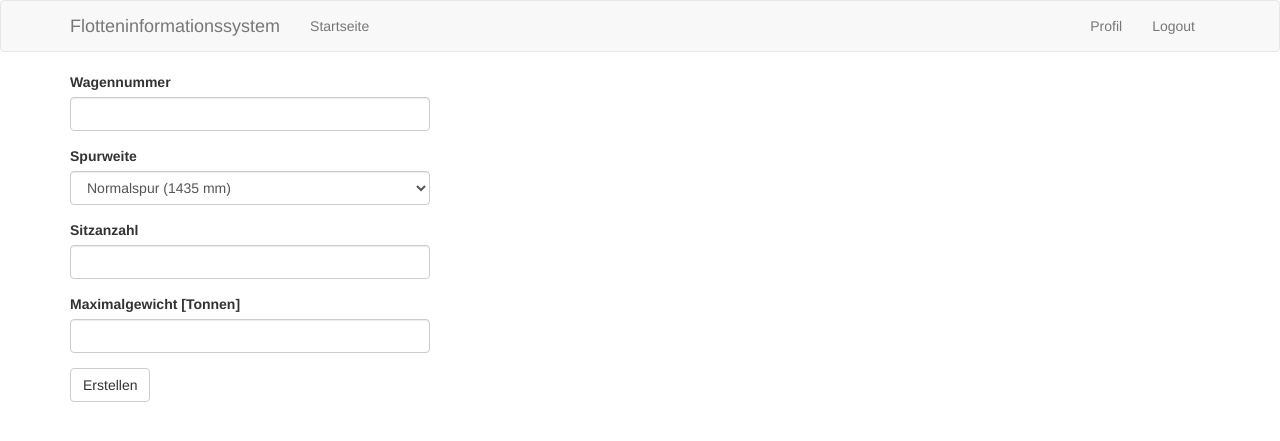
After one commit to brudi4550/PR_DKE_WS21, a Flask app: page /Wagen_erstellen/1 in a window 1280 px wide. The commit adds this page. Shown: the top 441 px of the page. Run offline with Flask 2, Linux system fonts and the light colour scheme; a user stored in the database is signed in; tables that the repository leaves empty hold one stand-in row (values such as "Sample post"); some libraries are stand-ins or nearby versions.

Commit message:
Formular und Templates aktualisiert

```diff
--- a/Flottensystem/app/forms.py
+++ b/Flottensystem/app/forms.py
@@ -1,7 +1,7 @@
 from flask_wtf import FlaskForm
-from wtforms import StringField, PasswordField, BooleanField, SubmitField, TextAreaField, SelectField
+from wtforms import StringField, PasswordField, BooleanField, SubmitField, SelectField
 from wtforms.validators import DataRequired, ValidationError, Email, EqualTo, Length
-from app.models import Mitarbeiter
+from app.models import Mitarbeiter, Wagen
 
 
 class LoginForm(FlaskForm):
@@ -28,7 +28,7 @@ class RegistrationForm(FlaskForm):
                 raise ValidationError('Die Mitarbeiternummer muss eine achtstellige Zahl sein und darf keine Buchstaben enthalten!')
         user = Mitarbeiter.query.filter_by(mitarbeiterNr=mitarbeiterNr.data).first()
         if user is not None:
-            raise ValidationError('Diese Mitarbeiternummer ist bereits vergeben. Bitte geben sie eine andere Mitarbeiternummer ein.')
+            raise ValidationError('Diese Mitarbeiternummer ist bereits vergeben! Bitte geben sie eine andere Mitarbeiternummer ein.')
 
     def validate_svnr(self, svnr):
         for character in svnr.data:
@@ -36,12 +36,12 @@ class RegistrationForm(FlaskForm):
                 raise ValidationError('Die Sozialversicherungsnummer muss eine zehnstellige Zahl sein und darf keine Buchstaben enthalten!')
         user = Mitarbeiter.query.filter_by(svnr=svnr.data).first()
         if user is not None:
-            raise ValidationError('Diese Sozialversicherungsnummer ist bereits vergeben. Bitte geben sie eine andere Sozialversicherungsnummer ein.')
+            raise ValidationError('Diese Sozialversicherungsnummer ist bereits vergeben! Bitte geben sie eine andere Sozialversicherungsnummer ein.')
 
     def validate_email(self, email):
         user = Mitarbeiter.query.filter_by(email=email.data).first()
         if user is not None:
-            raise ValidationError('Diese Email ist bereits vergeben. Bitte geben sie eine andere Email Adresse ein.')
+            raise ValidationError('Diese Email ist bereits vergeben! Bitte geben sie eine andere Email Adresse ein.')
 
 class RegistrationFormZugpersonal(FlaskForm):
     mitarbeiterNr = StringField('Mitarbeiternummer', validators=[DataRequired(), Length(min=8, max=8)])
@@ -61,7 +61,7 @@ class RegistrationFormZugpersonal(FlaskForm):
                 raise ValidationError('Die Mitarbeiternummer muss eine achtstellige Zahl sein und darf keine Buchstaben enthalten!')
         user = Mitarbeiter.query.filter_by(mitarbeiterNr=mitarbeiterNr.data).first()
         if user is not None:
-            raise ValidationError('Diese Mitarbeiternummer ist bereits vergeben. Bitte geben sie eine andere Mitarbeiternummer ein.')
+            raise ValidationError('Diese Mitarbeiternummer ist bereits vergeben! Bitte geben sie eine andere Mitarbeiternummer ein.')
 
     def validate_svnr(self, svnr):
         for character in svnr.data:
@@ -69,12 +69,12 @@ class RegistrationFormZugpersonal(FlaskForm):
                 raise ValidationError('Die Sozialversicherungsnummer muss eine zehnstellige Zahl sein und darf keine Buchstaben enthalten!')
         user = Mitarbeiter.query.filter_by(svnr=svnr.data).first()
         if user is not None:
-            raise ValidationError('Diese Sozialversicherungsnummer ist bereits vergeben. Bitte geben sie eine andere Sozialversicherungsnummer ein.')
+            raise ValidationError('Diese Sozialversicherungsnummer ist bereits vergeben! Bitte geben sie eine andere Sozialversicherungsnummer ein.')
 
     def validate_email(self, email):
         user = Mitarbeiter.query.filter_by(email=email.data).first()
         if user is not None:
-            raise ValidationError('Diese Email ist bereits vergeben. Bitte geben sie eine andere Email Adresse ein.')
+            raise ValidationError('Diese Email ist bereits vergeben! Bitte geben sie eine andere Email Adresse ein.')
 
 
 class EmptyForm(FlaskForm):
@@ -102,7 +102,7 @@ class EditProfileForm(FlaskForm):
         if int(mitarbeiterNr.data) != self.original_mitarbeiterNr: # Da es sich beim übergebenen Parameter mitarbeiterNr um einen StringField handelt, muss dieser in ein int geparst werden, sonst wäre diese if-Bedingung immer false
             user = Mitarbeiter.query.filter_by(mitarbeiterNr=self.mitarbeiterNr.data).first()
             if user is not None:
-                raise ValidationError('Diese Mitarbeiternummer ist bereits vergeben. Bitte geben sie eine andere Mitarbeiternummer ein.')
+                raise ValidationError('Diese Mitarbeiternummer ist bereits vergeben! Bitte geben sie eine andere Mitarbeiternummer ein.')
 
     def validate_svnr(self, svnr):
         for character in svnr.data:
@@ -111,13 +111,13 @@ class EditProfileForm(FlaskForm):
         if int(svnr.data) != self.original_svnr:
             user = Mitarbeiter.query.filter_by(svnr=self.svnr.data).first()
             if user is not None:
-                raise ValidationError('Diese Sozialversicherungsnummer ist bereits vergeben. Bitte geben sie eine andere Sozialversicherungsnummer ein.')
+                raise ValidationError('Diese Sozialversicherungsnummer ist bereits vergeben! Bitte geben sie eine andere Sozialversicherungsnummer ein.')
 
     def validate_email(self, email):
         if email.data != self.original_email:
             user = Mitarbeiter.query.filter_by(email=self.email.data).first()
             if user is not None:
-                raise ValidationError('Diese Email ist bereits vergeben. Bitte geben sie eine andere Email ein.')
+                raise ValidationError('Diese Email ist bereits vergeben! Bitte geben sie eine andere Email ein.')
 
 class EditProfileFormZugpersonal(FlaskForm):
     mitarbeiterNr = StringField('Mitarbeiternummer', validators=[DataRequired(), Length(min=8, max=8)])
@@ -141,7 +141,7 @@ class EditProfileFormZugpersonal(FlaskForm):
         if int(mitarbeiterNr.data) != self.original_mitarbeiterNr:
             user = Mitarbeiter.query.filter_by(mitarbeiterNr=self.mitarbeiterNr.data).first()
             if user is not None:
-                raise ValidationError('Diese Mitarbeiternummer ist bereits vergeben. Bitte geben sie eine andere Mitarbeiternummer ein.')
+                raise ValidationError('Diese Mitarbeiternummer ist bereits vergeben! Bitte geben sie eine andere Mitarbeiternummer ein.')
 
     def validate_svnr(self, svnr):
         for character in svnr.data:
@@ -150,10 +150,55 @@ class EditProfileFormZugpersonal(FlaskForm):
         if int(svnr.data) != self.original_svnr:
             user = Mitarbeiter.query.filter_by(svnr=self.svnr.data).first()
             if user is not None:
-                raise ValidationError('Diese Sozialversicherungsnummer ist bereits vergeben. Bitte geben sie eine andere Sozialversicherungsnummer ein.')
+                raise ValidationError('Diese Sozialversicherungsnummer ist bereits vergeben! Bitte geben sie eine andere Sozialversicherungsnummer ein.')
 
     def validate_email(self, email):
         if email.data != self.original_email:
             user = Mitarbeiter.query.filter_by(email=self.email.data).first()
             if user is not None:
-                raise ValidationError('Diese Email ist bereits vergeben. Bitte geben sie eine andere Email ein.')
+                raise ValidationError('Diese Email ist bereits vergeben! Bitte geben sie eine andere Email ein.')
+
+
+class TriebwagenForm(FlaskForm):
+    nr = StringField('Wagennummer', validators=[DataRequired(), Length(min=12, max=12)])
+    spurweite = SelectField('Spurweite', choices=[('1435', 'Normalspur (1435 mm)'), ('1000', 'Schmalspur (1000 mm')], validators=[DataRequired()])
+    maxZugkraft = StringField('Maximale Zugkraft', validators=[DataRequired()])
+    submit = SubmitField('Erstellen')
+
+    def validate_nr(self, nr):
+        for character in nr.data:
+            if not character.isdigit():
+                raise ValidationError('Die Wagennummer darf nur aus Ziffern bestehen!')
+        wagen = Wagen.query.filter_by(nr=nr.data).first()
+        if wagen is not None:
+            raise ValidationError('Diese Wagennummer ist bereits vergeben! Bitte geben sie eine andere Wagennummer ein.')
+
+    def validate_maxZugkraft(self, maxZugkraft):
+        for character in maxZugkraft.data:
+            if not character.isdigit():
+                raise ValidationError('Die maximale Zugkraft darf nur aus Ziffern bestehen!')
+
+class PersonenwagenForm(FlaskForm):
+    nr = StringField('Wagennummer', validators=[DataRequired(), Length(min=12, max=12)])
+    spurweite = SelectField('Spurweite', choices=[('1435', 'Normalspur (1435 mm)'), ('1000', 'Schmalspur (1000 mm')], validators=[DataRequired()])
+    sitzanzahl = StringField('Sitzanzahl', validators=[DataRequired(), Length(max=3)])
+    maximalgewicht = StringField('Maximalgewicht [Tonnen]', validators=[DataRequired()])
+    submit = SubmitField('Erstellen')
+
+    def validate_nr(self, nr):
+        for character in nr.data:
+            if not character.isdigit():
+                raise ValidationError('Die Wagennummer darf nur aus Ziffern bestehen!')
+        wagen = Wagen.query.filter_by(nr=nr.data).first()
+        if wagen is not None:
+            raise ValidationError('Diese Wagennummer ist bereits vergeben! Bitte geben sie eine andere Wagennummer ein.')
+
+    def validate_sitzanzahl(self, sitzanzahl):
+        for character in sitzanzahl.data:
+            if not character.isdigit():
+                raise ValidationError('Die Sitzanzahl darf nur aus Ziffern bestehen!')
+
+    def validate_maximalgewicht(self, maximalgewicht):
+        for character in maximalgewicht.data:
+            if not character.isdigit():
+                raise ValidationError('Das Maximalgewicht darf nur aus Ziffern bestehen!')
--- a/Flottensystem/app/routes.py
+++ b/Flottensystem/app/routes.py
@@ -3,8 +3,8 @@ from flask import render_template, flash, redirect, url_for, request
 from flask_login import login_user, logout_user, current_user, login_required
 from werkzeug.urls import url_parse
 from app import app, db
-from app.forms import LoginForm, RegistrationForm, RegistrationFormZugpersonal, EmptyForm, EditProfileForm, EditProfileFormZugpersonal
-from app.models import Mitarbeiter, Wartungspersonal, Zugpersonal, Administrator
+from app.forms import LoginForm, RegistrationForm, RegistrationFormZugpersonal, EmptyForm, EditProfileForm, EditProfileFormZugpersonal, TriebwagenForm, PersonenwagenForm
+from app.models import Mitarbeiter, Wartungspersonal, Zugpersonal, Administrator, Wagen, Triebwagen, Personenwagen
 
 
 @app.route('/')
@@ -91,7 +91,7 @@ def registerUser(name):
             user = Administrator(mitarbeiterNr=form.mitarbeiterNr.data, svnr=form.svnr.data, vorname=form.vorname.data, nachname=form.nachname.data, email=form.email.data)
         elif name == 'Wartungspersonal':
             user = Wartungspersonal(mitarbeiterNr=form.mitarbeiterNr.data, svnr=form.svnr.data, vorname=form.vorname.data, nachname=form.nachname.data, email=form.email.data)
-        if name == 'Zugpersonal':
+        elif name == 'Zugpersonal':
             user = Zugpersonal(mitarbeiterNr=form.mitarbeiterNr.data, svnr=form.svnr.data, vorname=form.vorname.data, nachname=form.nachname.data, email=form.email.data, berufsbezeichnung=form.berufsbezeichnung.data)
         user.set_password(form.passwort.data)
         db.session.add(user)
@@ -211,3 +211,34 @@ def profile():
         return render_template('profile.html', form=form, form2=form2, typ=typ)
     else:
         return render_template('profile.html', typ=typ)
+
+
+@app.route('/Wagen_erstellen')
+@login_required
+def waggon():
+    if Administrator.query.filter_by(mitarbeiterNr=current_user.mitarbeiterNr).first() is None:
+        flash('Sie müssen als Administrator angemeldet sein, um einen neuen Waggon erstellen zu können!')
+        return redirect(url_for('home_personal'))
+    return render_template('wagen.html', title='Wagen erstellen')
+
+
+@app.route('/Wagen_erstellen/<typ>', methods=['GET', 'POST'])
+@login_required
+def createWaggon(typ):
+    if Administrator.query.filter_by(mitarbeiterNr=current_user.mitarbeiterNr).first() is None:
+        flash('Sie müssen als Administrator angemeldet sein, um einen neuen Waggon erstellen zu können!')
+        return redirect(url_for('home_personal'))
+    if typ == 'Triebwagen':
+        form = TriebwagenForm()
+    else:
+        form = PersonenwagenForm()
+    if form.validate_on_submit():
+        if typ == 'Triebwagen':
+            wagen = Triebwagen(nr=form.nr.data, spurweite=form.spurweite.data, maxZugkraft=form.maxZugkraft.data)
+        elif typ == 'Personenwagen':
+            wagen = Personenwagen(nr=form.nr.data, spurweite=form.spurweite.data, sitzanzahl=form.sitzanzahl.data, maximalgewicht=form.maximalgewicht.data)
+        db.session.add(wagen)
+        db.session.commit()
+        flash(typ + ' wurde erfolgreich erstellt!')
+        return redirect(url_for('waggon'))
+    return render_template('create_waggon.html', title=typ + ' erstellen', form=form, typ=typ)
--- /dev/null
+++ b/Flottensystem/app/templates/create_waggon.html
@@ -0,0 +1,15 @@
+{% extends "base.html" %}
+{% import 'bootstrap/wtf.html' as wtf %}
+
+{% block app_content %}
+    {% if typ == 'Triebwagen' %}
+        <h2>Neuen Triebwagen erstellen:</h2>
+    {% elif typ == 'Personenwagen' %}
+        <h2>Neuen Personenwagen erstellen:</h2>
+    {% endif %}
+    <div class="row">
+        <div class="col-md-4">
+            {{ wtf.quick_form(form)}}
+        </div>
+    </div>
+{% endblock %}
--- a/Flottensystem/app/templates/home_administrator.html
+++ b/Flottensystem/app/templates/home_administrator.html
@@ -2,7 +2,7 @@
 
 {% block app_content %}
     <h4>Hallo, {{ current_user.vorname }}! Wählen Sie eine Option aus:</h4>
-    <a href="">Neue Waggons erstellen</a><br>
+    <a href="{{ url_for('waggon') }}">Neue Waggons erstellen</a><br>
     <a href="">Bestehende Waggons kombinieren</a><br>
     <a href="">Bestehende Züge bearbeiten</a><br>
     <a href="">Bestehende Waggons bearbeiten</a><br>
--- a/Flottensystem/app/templates/register.html
+++ b/Flottensystem/app/templates/register.html
@@ -1,8 +1,8 @@
 {% extends "base.html" %}
 
 {% block app_content %}
-    <h2>Neuen Benutzer erstellen:</h1>
-    <h4>Wählen Sie die Art des Benutzers</h3>
+    <h2>Neuen Benutzer erstellen:</h2>
+    <h4>Wählen Sie die Art des Benutzers</h4>
     <a href="{{ url_for('registerUser', name='Administrator') }}">Administrator</a><br><br>
     <a href="{{ url_for('registerUser', name='Wartungspersonal') }}">Wartungspersonal</a><br><br>
     <a href="{{ url_for('registerUser', name='Zugpersonal') }}">Zugpersonal</a>
```
Also changed, not shown: Flottensystem/app/templates/wagen.html (added, +8 -0 lines), Flottensystem/app.db.
